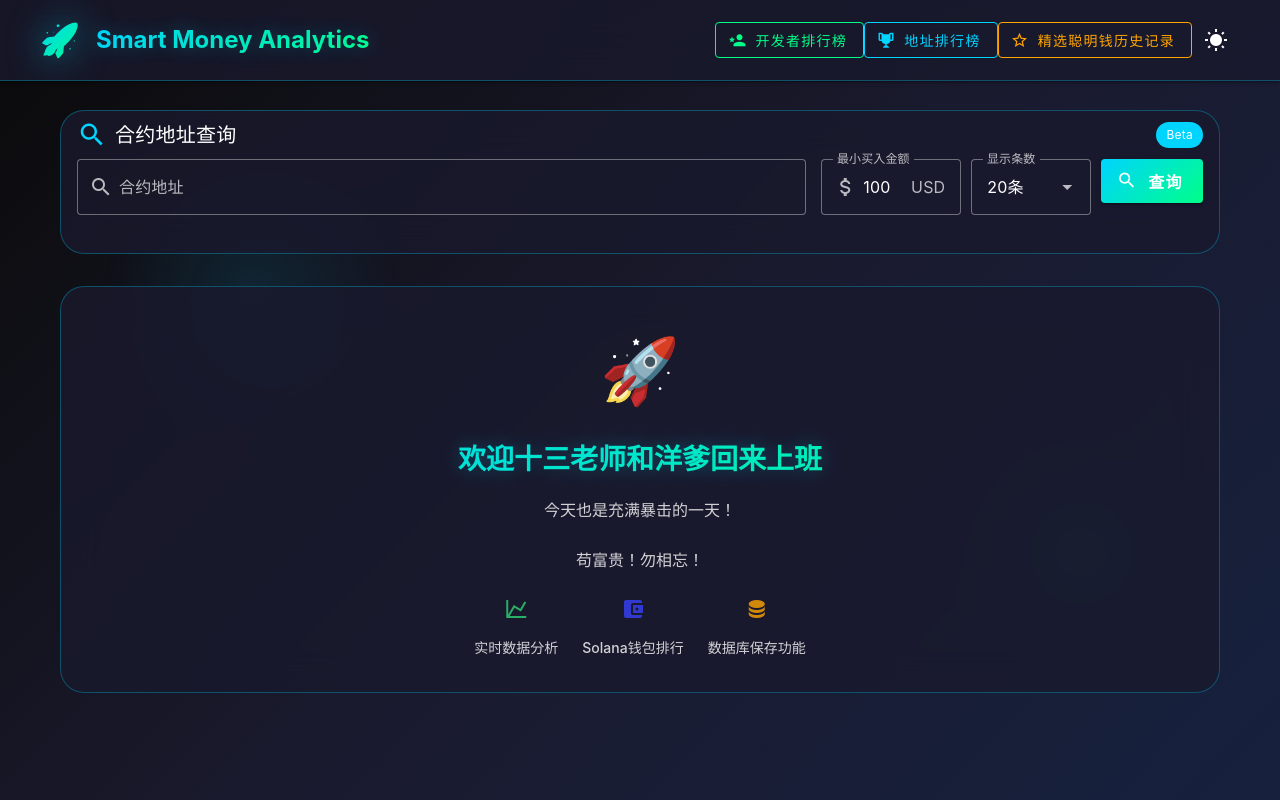
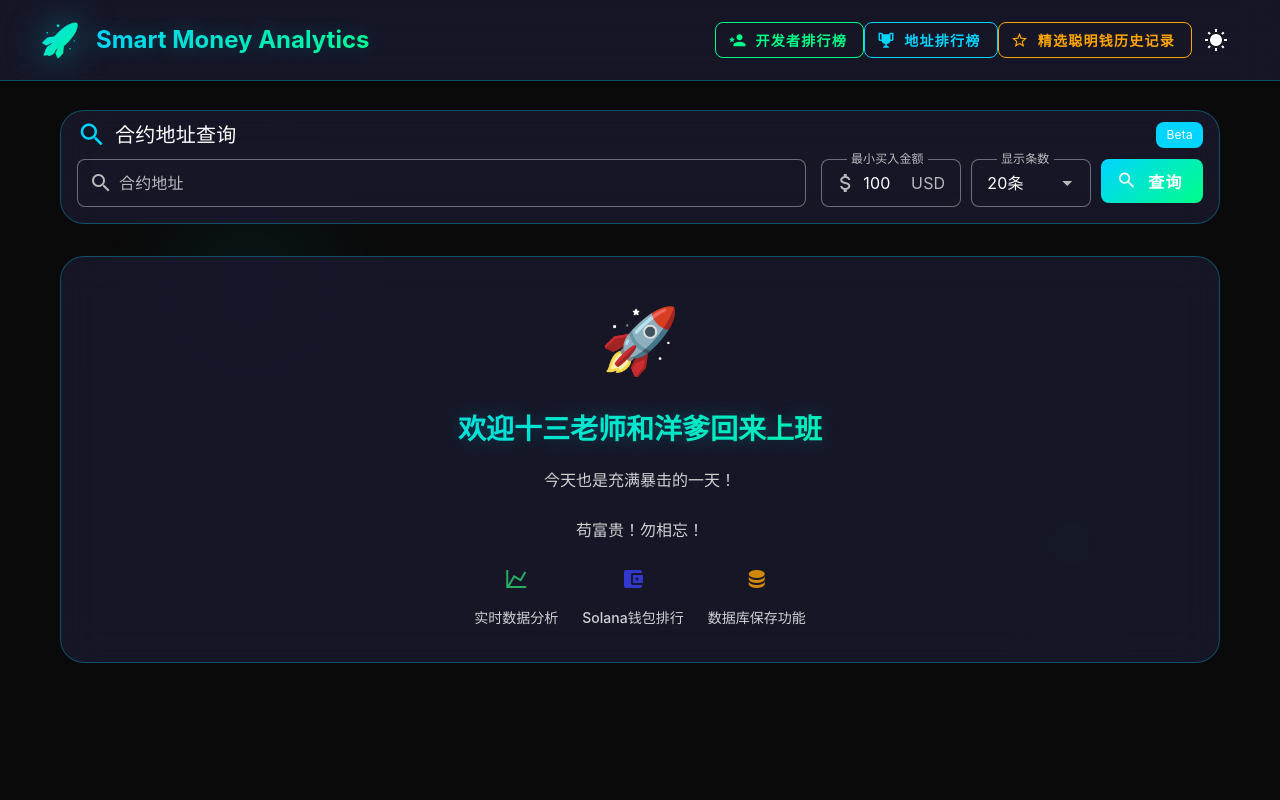
Before and after one commit to 0xStarry/smartMoney-analysis-web, a Vue app: page / in a window 1280 px wide. Built offline with nearby package versions, Linux system fonts and the light colour scheme.

Commit message:
优化应用样式，调整背景渐变和表格样式，新增Vuetify组件默认设置，提升用户体验和界面美观性。

```diff
--- a/src/App.vue
+++ b/src/App.vue
@@ -340,15 +340,11 @@ const openHistoryDialog = () => {
 
 /* 主内容区域 */
 .app-main {
-  background: linear-gradient(135deg, #f8f9fa 0%, #e9ecef 50%, #dee2e6 100%);
+  background: transparent;
   min-height: calc(100vh - 80px);
   transition: all 0.3s ease;
   position: relative;
   overflow: hidden;
-}
-
-.v-theme--dark .app-main {
-  background: linear-gradient(135deg, #0a0a0a 0%, #1a1a2e 50%, #16213e 100%);
 }
 
 .main-container {
@@ -365,7 +361,7 @@ const openHistoryDialog = () => {
   left: 5%;
   width: 300px;
   height: 300px;
-  background: radial-gradient(circle, rgba(0, 212, 255, 0.1) 0%, transparent 70%);
+  background: radial-gradient(circle, rgba(0, 212, 255, 0.06) 0%, transparent 70%);
   border-radius: 50%;
   animation: float 6s ease-in-out infinite;
 }
@@ -374,9 +370,9 @@ const openHistoryDialog = () => {
   top: 60%;
   right: 5%;
   left: auto;
-  width: 200px;
-  height: 200px;
-  background: radial-gradient(circle, rgba(0, 255, 136, 0.1) 0%, transparent 70%);
+  width: 220px;
+  height: 220px;
+  background: radial-gradient(circle, rgba(0, 255, 136, 0.06) 0%, transparent 70%);
   animation: float 8s ease-in-out infinite reverse;
 }
 
@@ -402,6 +398,8 @@ const openHistoryDialog = () => {
   align-items: center;
   flex-wrap: wrap;
   gap: 16px;
+  padding-bottom: 8px;
+  border-bottom: 1px solid rgba(var(--v-border-color), var(--v-border-opacity));
 }
 
 /* 桌面端表格 */
--- a/src/components/DataTable.vue
+++ b/src/components/DataTable.vue
@@ -166,6 +166,23 @@ defineExpose({
   background: transparent;
 }
 
+.data-table :deep(table) {
+  border-collapse: separate;
+  border-spacing: 0 6px;
+}
+
+.data-table :deep(tbody > tr) {
+  transition: background-color 0.2s ease, transform 0.2s ease;
+}
+
+.data-table :deep(tbody > tr:hover) {
+  background-color: rgba(0, 102, 204, 0.06);
+}
+
+.v-theme--dark .data-table :deep(tbody > tr:hover) {
+  background-color: rgba(0, 212, 255, 0.08);
+}
+
 .rank-cell {
   display: flex;
   align-items: center;
--- a/src/components/DevRankingDialog.vue
+++ b/src/components/DevRankingDialog.vue
@@ -1,7 +1,7 @@
 <template>
   <!-- 开发者排行榜弹窗 -->
-  <v-dialog v-model="visible" max-width="1200" scrollable>
-    <v-card class="dev-ranking-dialog">
+  <v-dialog v-model="visible" max-width="1200" scrollable transition="dialog-bottom-transition">
+    <v-card class="dev-ranking-dialog" rounded="xl" elevation="0">
       <v-card-title class="d-flex align-center justify-space-between">
         <div class="d-flex align-center">
           <v-icon icon="mdi-account-star" color="warning" class="me-2" />
--- a/src/components/RankingDialog.vue
+++ b/src/components/RankingDialog.vue
@@ -1,7 +1,7 @@
 <template>
   <!-- 排行榜弹窗 -->
-  <v-dialog v-model="dialogVisible" max-width="1200" scrollable>
-    <v-card class="ranking-dialog">
+  <v-dialog v-model="dialogVisible" max-width="1200" scrollable transition="dialog-bottom-transition">
+    <v-card class="ranking-dialog" rounded="xl" elevation="0">
       <v-card-title class="d-flex align-center justify-space-between">
         <div class="d-flex align-center">
           <v-icon icon="mdi-trophy" color="warning" class="me-2" />
--- a/src/components/SmartMoneyHistoryDialog.vue
+++ b/src/components/SmartMoneyHistoryDialog.vue
@@ -1,5 +1,5 @@
 <template>
-    <v-dialog v-model="visibleLocal" max-width="1200">
+    <v-dialog v-model="visibleLocal" max-width="1200" transition="dialog-bottom-transition">
         <v-card rounded="xl" elevation="0" class="history-card">
             <v-card-title class="d-flex align-center justify-space-between">
                 <div class="d-flex align-center gap-2">
--- a/src/main.js
+++ b/src/main.js
@@ -60,6 +60,37 @@ const vuetify = createVuetify({
       },
     },
   },
+  defaults: {
+    VBtn: {
+      rounded: 'lg',
+      elevation: 0,
+      class: 'text-none font-weight-bold',
+    },
+    VTextField: {
+      density: 'comfortable',
+      variant: 'outlined',
+      hideDetails: 'auto',
+      rounded: 'lg',
+    },
+    VSelect: {
+      density: 'comfortable',
+      variant: 'outlined',
+      hideDetails: 'auto',
+      rounded: 'lg',
+      menuProps: { maxHeight: 320 },
+    },
+    VCard: {
+      rounded: 'xl',
+      elevation: 0,
+    },
+    VChip: {
+      rounded: 'lg',
+    },
+    VDataTable: {
+      density: 'comfortable',
+      hover: true,
+    },
+  },
 })
 
 const app = createApp(App)
--- a/src/style.css
+++ b/src/style.css
@@ -18,13 +18,17 @@ body {
   -moz-osx-font-smoothing: grayscale;
   line-height: 1.6;
   color: #212529;
-  background: linear-gradient(135deg, #f8f9fa 0%, #e9ecef 50%, #dee2e6 100%);
+  background: radial-gradient(1200px 600px at 20% -10%, rgba(0, 102, 204, 0.06), transparent 60%),
+    radial-gradient(1200px 600px at 120% 20%, rgba(0, 170, 68, 0.06), transparent 60%),
+    linear-gradient(135deg, #f8f9fa 0%, #eef1f4 50%, #e9ecef 100%);
   min-height: 100vh;
 }
 
 .v-theme--dark body {
   color: #ffffff;
-  background: linear-gradient(135deg, #0a0a0a 0%, #1a1a2e 50%, #16213e 100%);
+  background: radial-gradient(1200px 600px at -10% 10%, rgba(0, 212, 255, 0.06), transparent 60%),
+    radial-gradient(1000px 500px at 110% 70%, rgba(0, 255, 136, 0.06), transparent 60%),
+    linear-gradient(135deg, #0a0a0a 0%, #121226 50%, #16213e 100%);
 }
 
 #app {
@@ -44,13 +48,13 @@ body {
 }
 
 ::-webkit-scrollbar-thumb {
-  background: rgba(0, 212, 255, 0.3);
+  background: rgba(0, 212, 255, 0.28);
   border-radius: 4px;
   transition: background 0.3s ease;
 }
 
 ::-webkit-scrollbar-thumb:hover {
-  background: rgba(0, 212, 255, 0.5);
+  background: rgba(0, 212, 255, 0.45);
 }
 
 /* 选择文本样式 */
```
